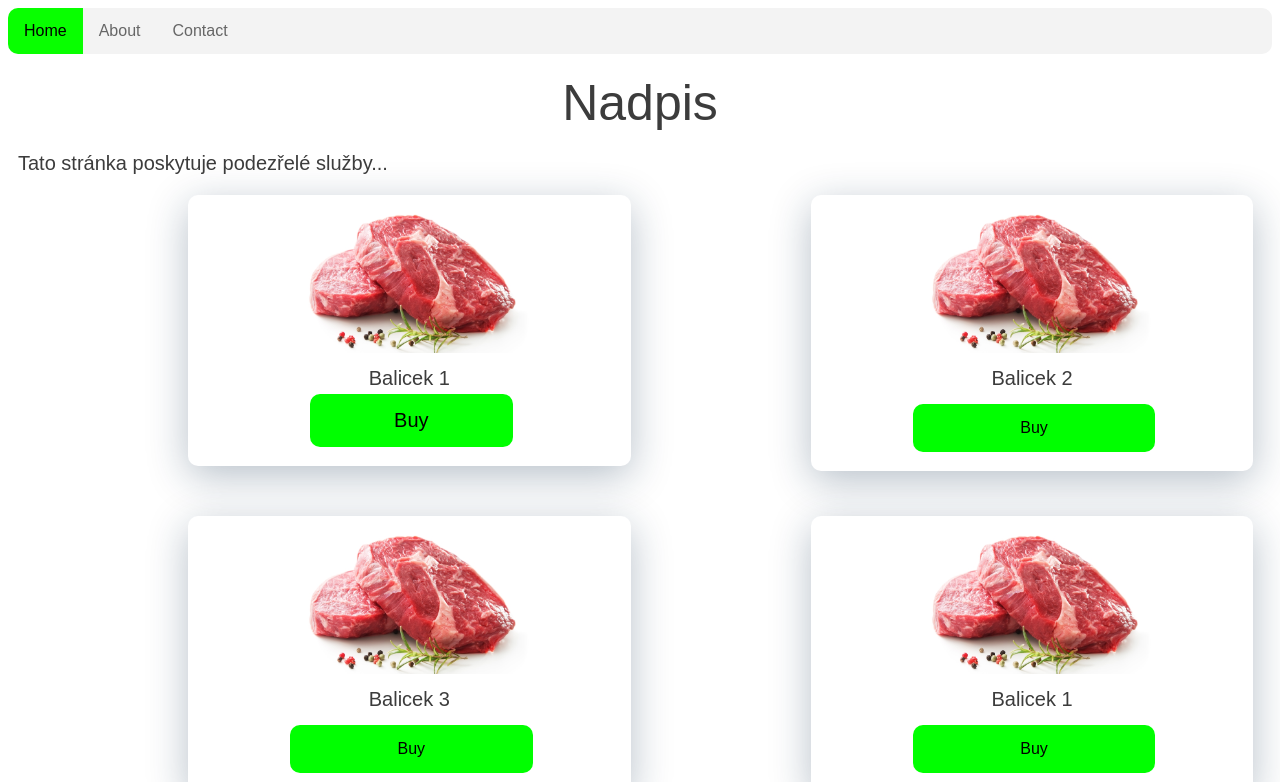
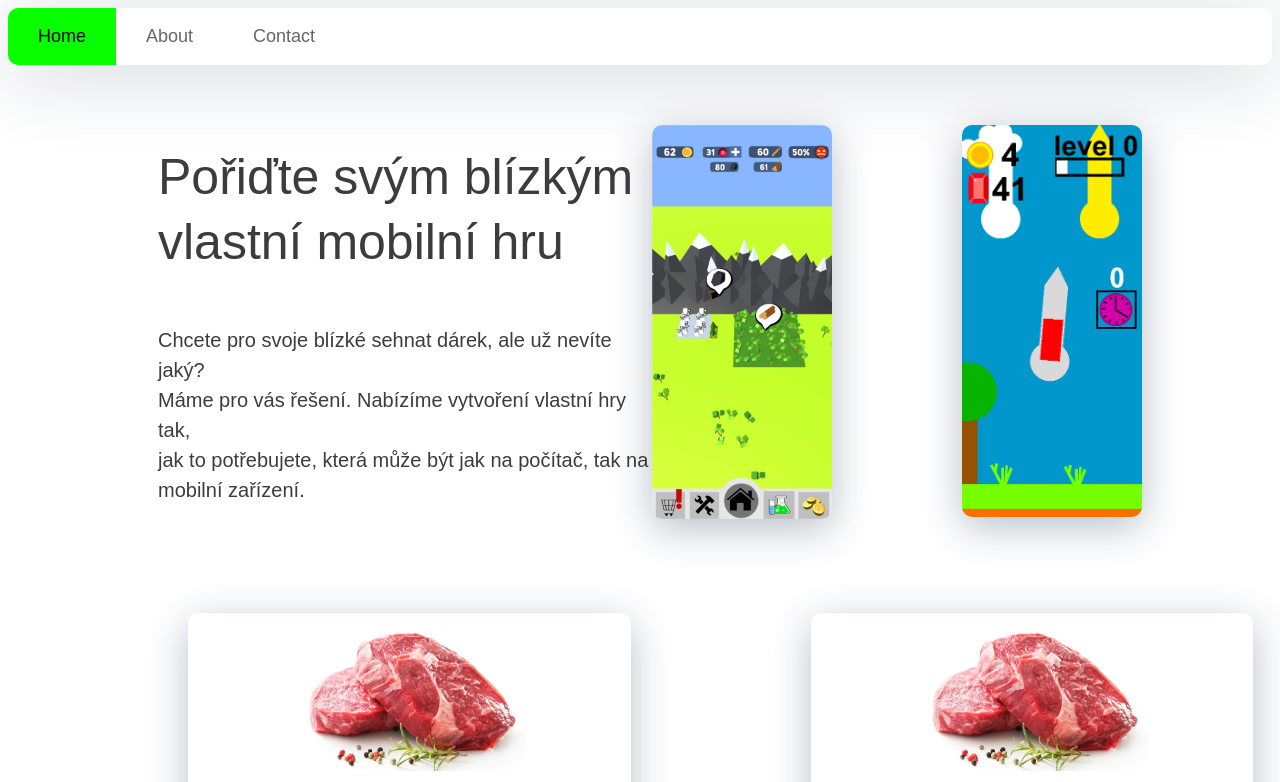
Before and after one commit to Rocek223/Rocek223.github.io, a plain HTML site: page Index.html in a window 1280 px wide. Shown: the top 782 px of the page. Drawn offline with Linux system fonts and the light colour scheme.

Commit message:
Added shadows

```diff
--- a/Index.html
+++ b/Index.html
@@ -1,23 +1,27 @@
 <!DOCTYPE html>
-<html lang="cz">
-  <meta charset="UTF-8">
+<html lang="cz"><head><meta charset="UTF-8">
   <title>Hownovíno</title>
   <meta name="viewport" content="width=device-width,initial-scale=1">
   <link rel="stylesheet" href="">
 
   <style>
     p {
-      margin: 20px;
-      text-align: center;
+      line-height: 1.3;
+      margin-top: 80px;
+      margin-left: 150px;
+      text-align: left;
       color: #3C3C3C;
       font-size: 50px;
     }
 
-    mainText {
-      margin: 10px;
+    p.mainText {
+      line-height: 1.5;
+      margin-left: 150px;
+      margin-bottom: 70px;
+      margin-top: 20px;
       color: #3C3C3C;
       font-size: 20px;
-      text-align: center;
+      text-align: left;
     }
 
     div.TextBox {
@@ -43,6 +47,7 @@
       width: 400px;
       max-width: 100%;
       padding: 15px;
+      box-shadow: 0 0.625rem 2.5rem rgba(17,48,77,0.2);
     }
 
     button:hover {
@@ -57,6 +62,16 @@
       width: 600px;
       max-width: 100%;
       height: auto;
+    }
+    img.screenshot {
+      margin-top: 60px;
+      margin-right: 130px;
+      width: 180px;
+      max-width: 100%;
+      height: auto;
+      float: right;
+      border-radius: 10px;
+      box-shadow: 0 0.625rem 2.5rem rgba(17,48,77,0.3);
     }
     div.package {
       box-shadow: 0 0.625rem 2.5rem rgba(17,48,77,0.3);
@@ -77,8 +92,10 @@
       padding: 0;
       overflow: hidden;
       /* border: 1px solid #e7e7e7; */
-      background-color: #f3f3f3;
+      background-color: #ffffff;
       border-radius: 10px;
+      font-size: 18px;
+      box-shadow: 0 0.625rem 5rem rgba(17,48,77,0.2);
     }
 
     li {
@@ -89,7 +106,7 @@
       display: block;
       color: #666;
       text-align: center;
-      padding: 14px 16px;
+      padding: 18px 30px;
       text-decoration: none;
     }
 
@@ -103,7 +120,7 @@
     }
   </style>
 
-  <body>
+  </head><body>
     <top>
       <ul>
         <li><a class="active" href="Index.html">Home</a></li>
@@ -112,8 +129,10 @@
       </ul>
     </top>
     <content>
-      <p> Nadpis </p>
-      <mainText> Tato stránka poskytuje podezřelé služby... </mainText>
+      <img class="screenshot" src="Screenshot1.png" alt="Screenshot1">
+      <img class="screenshot" src="Screenshot2.jpg" alt="Screenshot2">
+      <p>  Pořiďte svým blízkým <br> vlastní mobilní hru  </p>
+      <p class="mainText"> Chcete pro svoje blízké sehnat dárek, ale už nevíte jaký? <br> Máme pro vás řešení. Nabízíme vytvoření vlastní hry tak, <br> jak to potřebujete, která může být jak na počítač, tak na <br> mobilní zařízení. </p>
 
       <br>
 
@@ -161,5 +180,6 @@
         <button> Buy </button>
       </div>
     </content>
-  </body>
-</html>
+
+
+</body></html>
```
Also changed, not shown: Screenshot1.png (added), Screenshot2.jpg (added).
